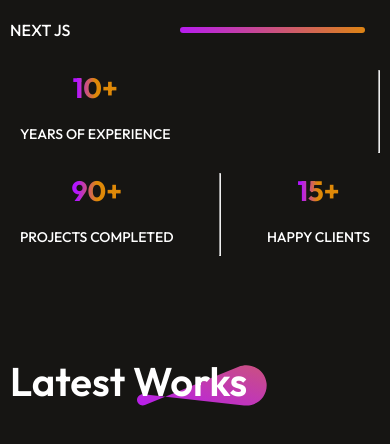
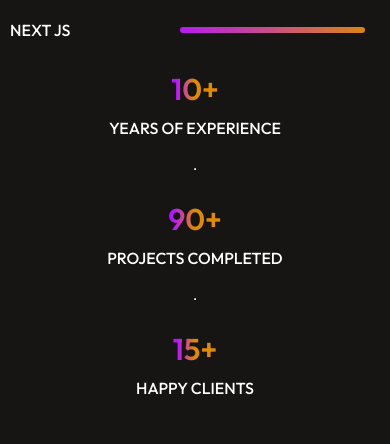
Before and after one commit to babu6383/Portfolio-website, a React (Create React App) app: page / in a window 390 px wide. Shown: the part 1063-1507 px from the top of the page. Built offline with nearby package versions, Linux system fonts and the light colour scheme.

Commit message:
new resposive changes

```diff
--- a/src/Components/About/About.css
+++ b/src/Components/About/About.css
@@ -86,7 +86,7 @@
 }
 .about-achievement p{
     font-size: 22px;
-    font-weight: 500;
+    font-weight: 400;
 }
 .about-skill:hover{
     transform: scale(1.05);
@@ -145,7 +145,6 @@
     .about-achievement p{
         text-align: center;
         font-size: 16px;
-        margin: 10px;
     }
 } */
 
@@ -277,9 +276,9 @@
     .about-right {
         gap: 40px;
     }
-    .about-achivements {
+    /* .about-achivements {
         gap: 40px;
-    }
+    } */
 }
 
 @media (max-width: 768px) {
@@ -298,7 +297,7 @@
     }
     .about-sections {
         flex-direction: column;
-        gap: 40px;
+        gap: 50px;
     }
     .about-left {
         display: none;
@@ -317,23 +316,23 @@
     .about-skill hr {
         height: 6px;
     }
-    .about-achivements {
+    /* .about-achivements {
         justify-content: space-between;
         flex-wrap: wrap;
         gap: 20px;
-    }
-    .about-achievement {
+    } */
+    /* .about-achievement {
         gap: 10px;
     }
     .about-achievement h1 {
-        font-size: 34px;
-        font-weight: 700;
+        font-size: 30px;
+        font-weight: 500;
     }
     .about-achievement p {
         text-align: center;
         font-size: 16px;
-        margin: 10px;
-    }
+
+    } */
 }
 
 /* Smaller Mobile Devices */
@@ -352,10 +351,40 @@
     .about-skill p {
         font-size: 16px;
     }
-    .about-achievement h1 {
+    /* .about-achievement h1 {
         font-size: 28px;
     }
     .about-achievement p {
         font-size: 14px;
+    } */
+}
+@media (max-width: 768px) {
+    .about-achivements {
+        flex-direction: column; /* Aligns the items vertically */
+        align-items: center; /* Centers items horizontally */
+        gap: 30px; /* Spacing between each achievement */
+    }
+
+    .about-achievement {
+        max-width: 100%; /* Allows each achievement item to use full width */
+        text-align: center; /* Centers the text content */
+    }
+
+    .about-achievement h1 {
+        font-size: 40px; /* Adjusted font size for headings on smaller screens */
+    }
+
+    .about-achievement p {
+        font-size: 18px; /* Adjusted font size for paragraphs on smaller screens */
     }
 }
+
+@media (max-width: 480px) {
+    .about-achievement h1 {
+        font-size: 30px; /* Further reduced font size for headings on extra small screens */
+    }
+
+    .about-achievement p {
+        font-size: 16px; /* Further reduced font size for paragraphs on extra small screens */
+    }
+}
--- a/src/Components/Footer/Footer.css
+++ b/src/Components/Footer/Footer.css
@@ -103,7 +103,7 @@
     gap: 35px;
 }
 
-.footer-email-input {
+/* .footer-email-input {
     display: flex;
     gap: 30px;
     padding: 20px 30px;
@@ -119,7 +119,7 @@
     color: #a0a0a0;
     font-family: Outfit;
     font-size: 18px;
-}
+} */
 
 .footer-subscribe {
     font-size: 20px;
@@ -263,15 +263,23 @@
     .footer-email-input {
         flex-direction: column; /* Stacks elements vertically */
         gap: 15px;
-        padding: 15px;
+        padding: 15px 30px ;
+        height: 30px;
         width: 100%;
         padding-right: 15px;
         align-items: stretch; /* Ensures input and button are full width */
+    }
+    .footer-email-input img{
+        width: 20px;
+        margin-left: -20px;
+        margin-bottom: -10px;
+
     }
 
     .footer-email-input input {
         width: 100%; /* Full width on smaller screens */
         font-size: 16px;
+        margin-top: -40px;
     }
 
     .footer-subscribe {
@@ -288,6 +296,7 @@
         gap: 10px;
     }
 
+
     .footer-email-input input {
         font-size: 14px; /* Smaller font size for extra small screens */
     }
```
